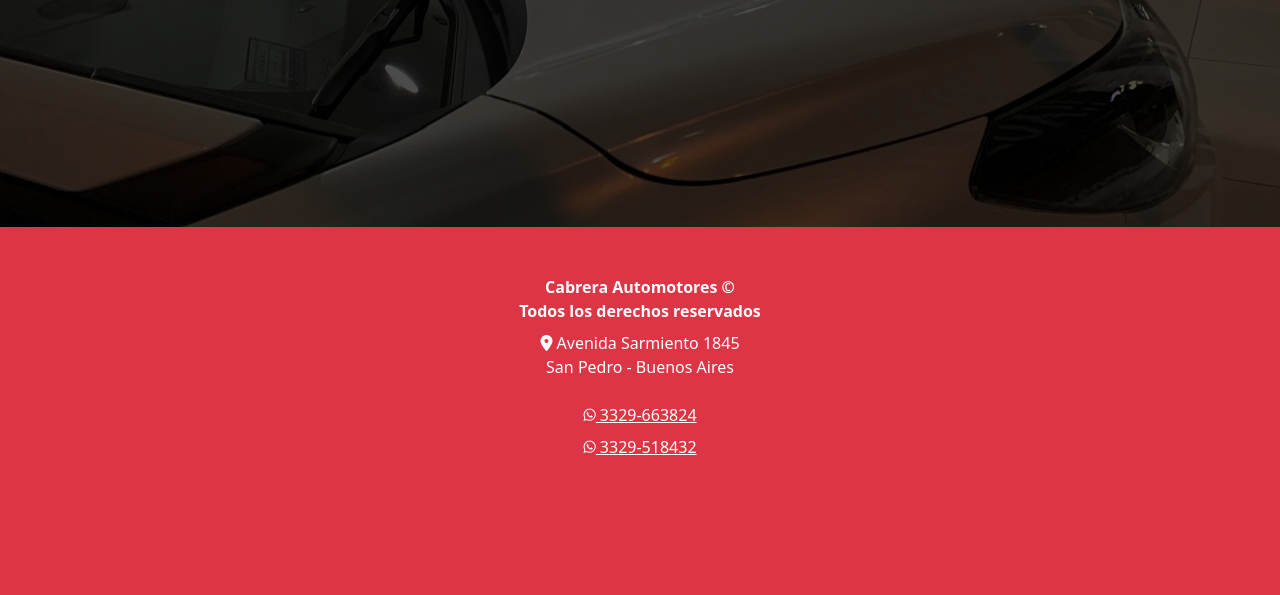
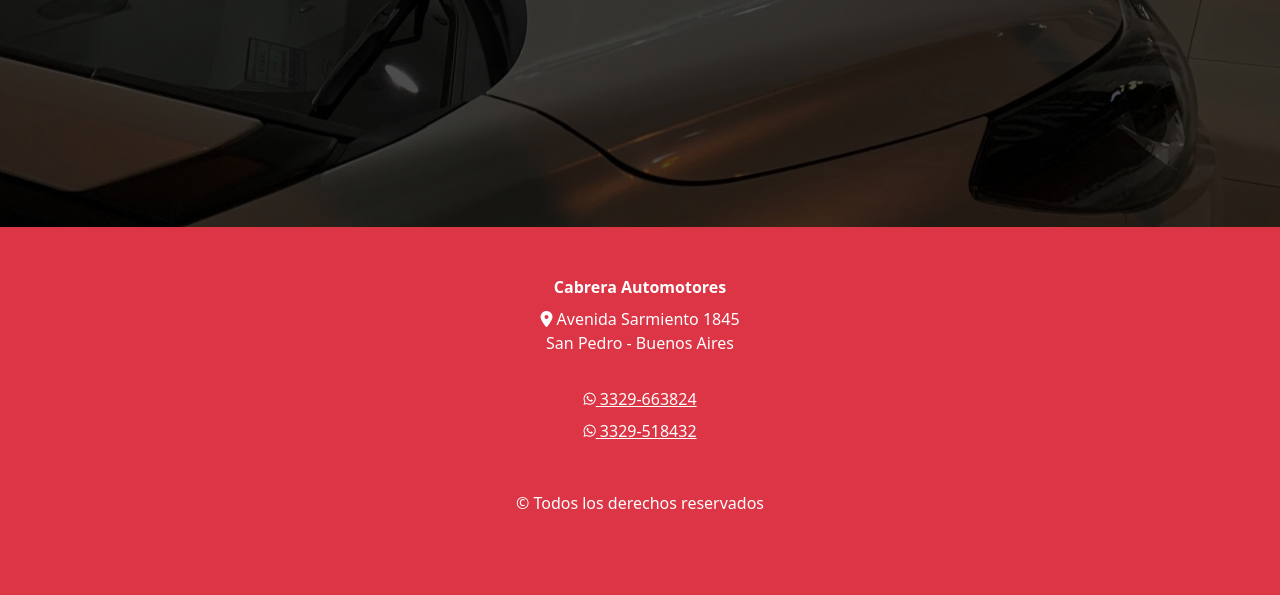
Before and after one commit to TCabrera98/ProyectoApp, a Django app: page / in a window 1280 px wide. Shown: the part 629-1224 px from the top of the page. Run offline with Django 5.2, Linux system fonts and the light colour scheme; some libraries are stand-ins or nearby versions.

```diff
--- a/project/apps/Home/templates/Home/footer.html
+++ b/project/apps/Home/templates/Home/footer.html
@@ -5,7 +5,7 @@
             <!-- Texto principal -->
             <div class="col-12">
                 <p class="m-0 fw-bolder">
-                    Cabrera Automotores &copy; <br> Todos los derechos reservados
+                    Cabrera Automotores
                 </p>
             </div>
             <!-- Dirección -->
@@ -15,7 +15,7 @@
                 </p>
             </div>
             <!-- Enlaces de WhatsApp -->
-            <div class="col-12 mt-2">
+            <div class="col-12 mt-3">
                 <div class="d-flex flex-column align-items-center">
                     <a href="https://wa.me/1234567890" target="_blank" class="text-white mb-2">
                         <i class="fab fa-whatsapp fa-sm"></i> 3329-663824
@@ -24,6 +24,7 @@
                         <i class="fab fa-whatsapp fa-sm"></i> 3329-518432
                     </a>
                 </div>
+                <p class="m-5">&copy; Todos los derechos reservados</p>
             </div>
         </div>
     </div>
```
